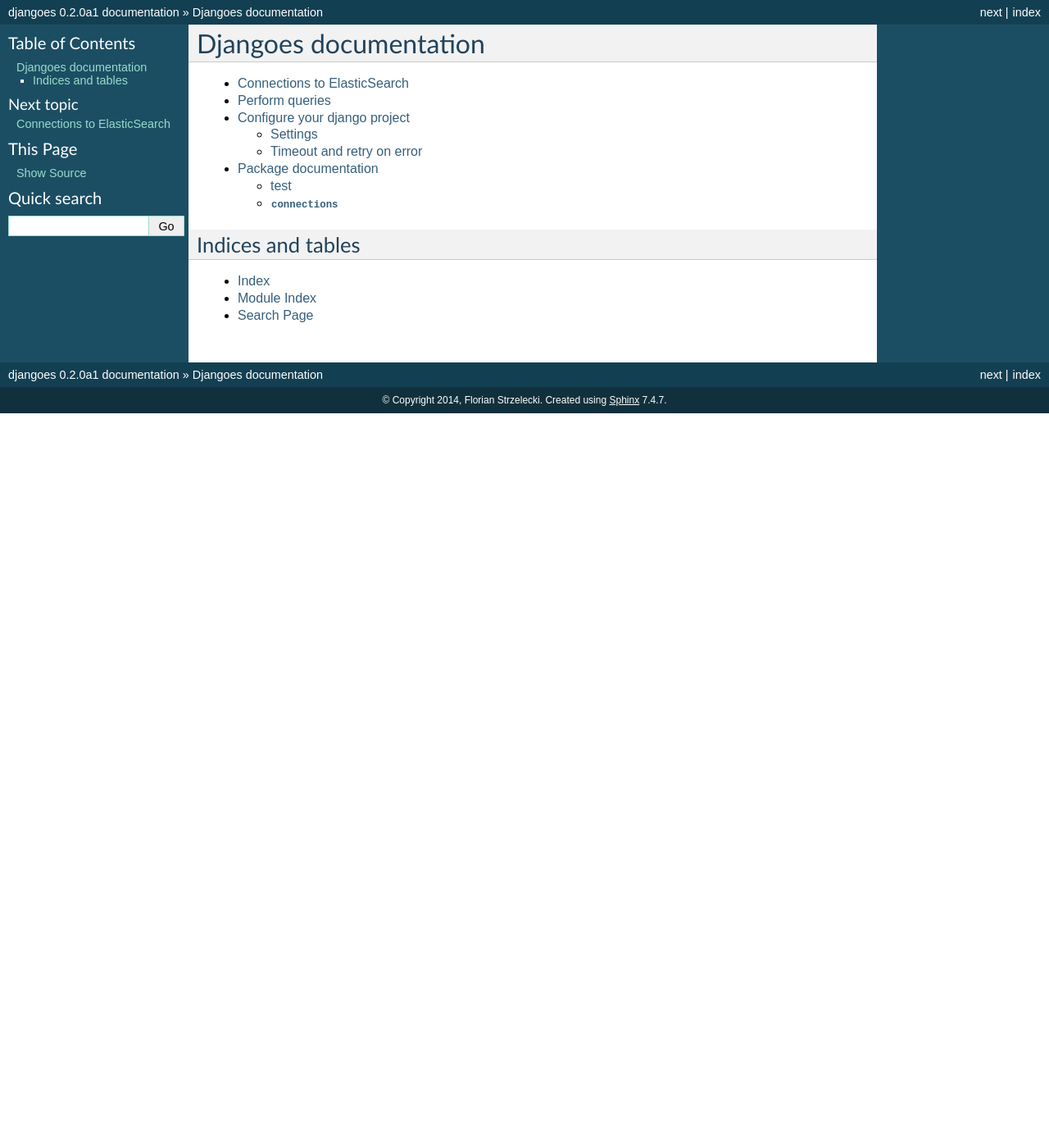
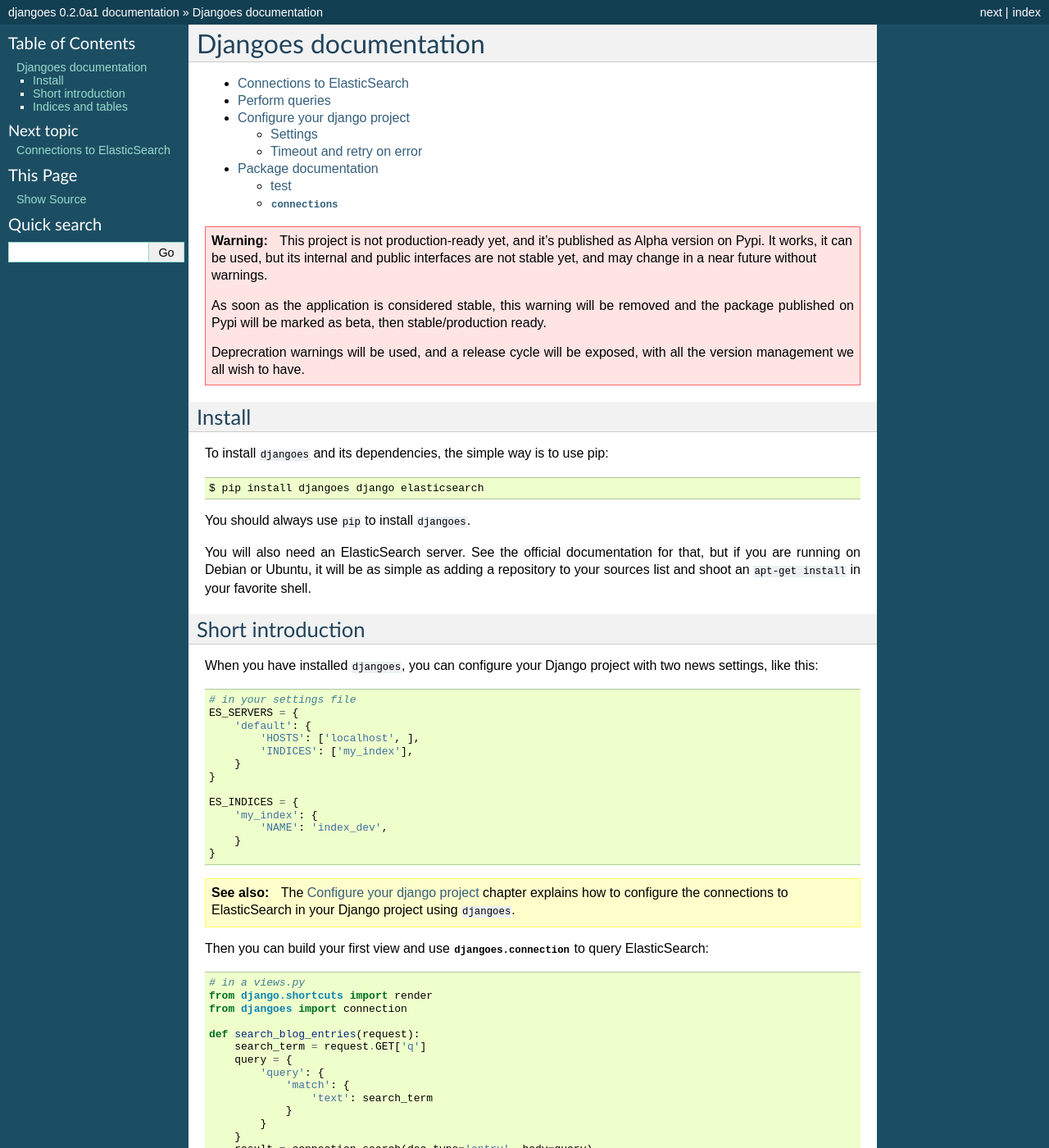
Before and after one commit to Exirel/djangoes, a Sphinx documentation site: the page built from docs/index.rst, in a window 1280 px wide and 1400 px high. Shown: the whole window at 82% size. Built offline with Sphinx 7.4.7, drawn with Linux system fonts in a browser that asks for light colours; some of the changed text lies outside the part shown.

Commit message:
Documentation's introduction
With a better README.md file, the documentation now have a better index.rst, with a short example of usage.

```diff
--- a/docs/index.rst
+++ b/docs/index.rst
@@ -10,6 +10,95 @@
    topics/configure
    djangoes
 
+.. warning::
+
+   This project is not production-ready yet, and it's published as Alpha
+   version on Pypi. It works, it can be used, but its internal and public
+   interfaces are not stable yet, and may change in a near future without
+   warnings.
+
+   As soon as the application is considered stable, this warning will be
+   removed and the package published on Pypi will be marked as beta, then
+   stable/production ready.
+
+   Deprecration warnings will be used, and a release cycle will be exposed,
+   with all the version management we all wish to have.
+
+
+Install
+=======
+
+To install ``djangoes`` and its dependencies, the simple way is to use pip::
+
+   $ pip install djangoes django elasticsearch
+
+You should always use ``pip`` to install ``djangoes``.
+
+You will also need an ElasticSearch server. See the official documentation
+for that, but if you are running on Debian or Ubuntu, it will be as simple
+as adding a repository to your sources list and shoot an ``apt-get install``
+in your favorite shell.
+
+Short introduction
+==================
+
+When you have installed ``djangoes``, you can configure your Django project
+with two news settings, like this::
+
+   # in your settings file
+   ES_SERVERS = {
+       'default': {
+           'HOSTS': ['localhost', ],
+           'INDICES': ['my_index'],
+       }
+   }
+
+   ES_INDICES = {
+       'my_index': {
+           'NAME': 'index_dev',
+       }
+   }
+
+.. seealso::
+
+   The :doc:`topics/configure` chapter explains how to configure the
+   connections to ElasticSearch in your Django project using ``djangoes``.
+
+Then you can build your first view and use :data:`djangoes.connection` to
+query ElasticSearch::
+
+   # in a views.py
+   from django.shortcuts import render
+   from djangoes import connection
+
+   def search_blog_entries(request):
+       search_term = request.GET['q']
+       query = {
+           'query': {
+               'match': {
+                   'text': search_term
+               }
+           }
+       }
+       result = connection.search(doc_type='entry', body=query)
+       render(request, 'search/results.html', {'results': result})
+
+.. seealso::
+
+   The :doc:`topics/connections` and :doc:`topics/queries` chapters explain
+   how to get a connection and how to perform queries.
+
+And finally in your template, you can display the result with this::
+
+   <h1>Blog post found</h1>
+
+   {% for hit in results.hits.hits %}
+       <article>
+           <h2>{{hit._source.title}}</h2>
+           {{hit._source.text}}
+       </article>
+   {% endfor %}
+
 
 Indices and tables
 ==================
```
